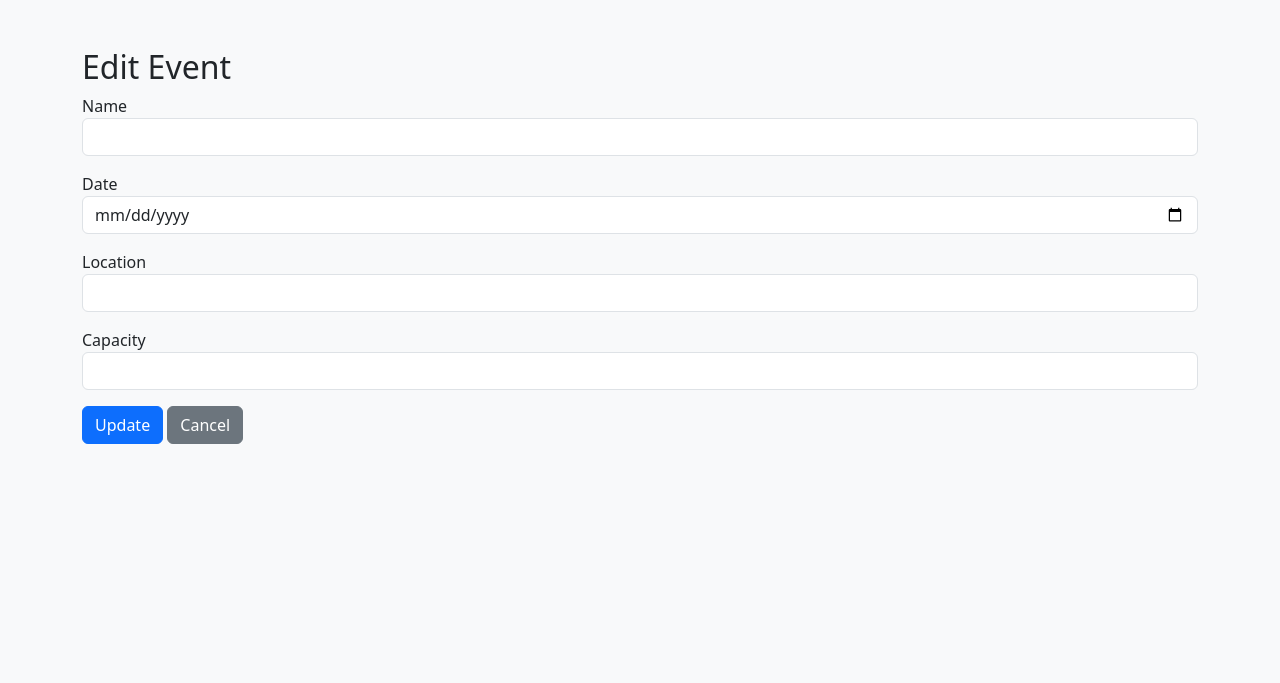
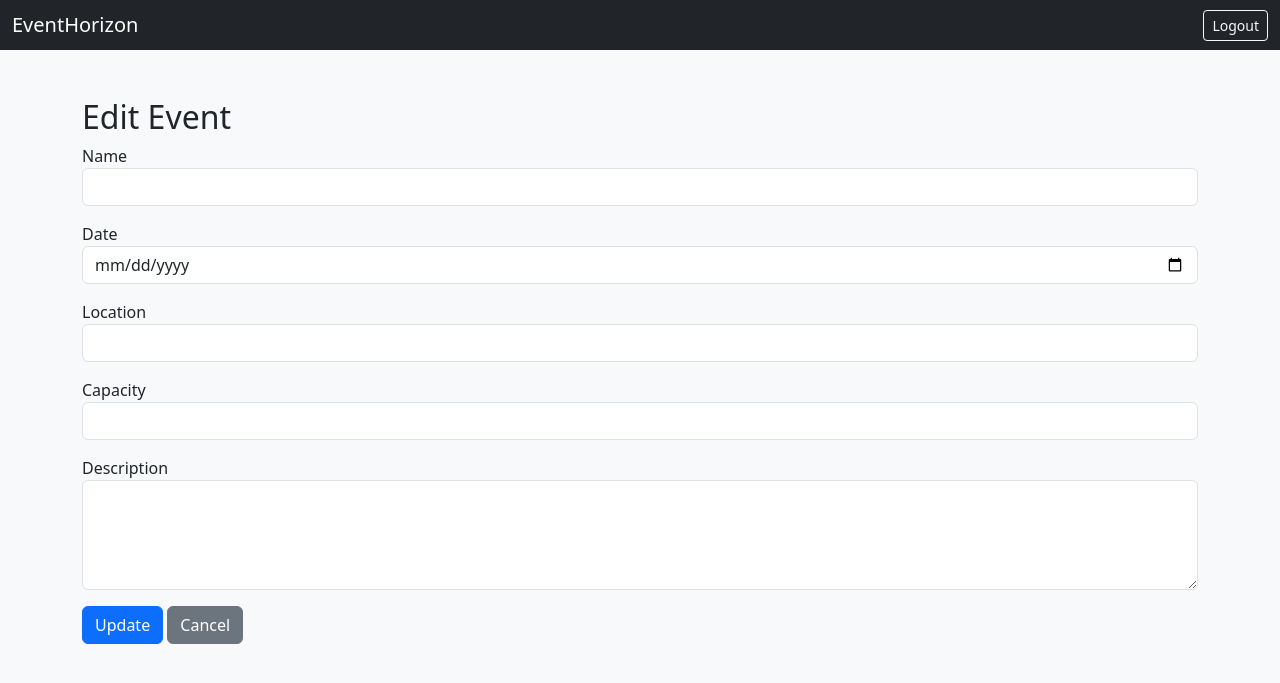
Before and after one commit to frhnahnr/eventportal, a Flask app: template templates/edit_event.html in a window 1280 px wide. Shown: the top 683 px of the page. Run offline with Flask 3, Linux system fonts and the light colour scheme; the template is opened without the code that fills it, so the values that code supplies are empty.

Commit message:
Update edit_event.html

```diff
--- a/templates/edit_event.html
+++ b/templates/edit_event.html
@@ -1,10 +1,22 @@
 <!DOCTYPE html>
 <html>
 <head>
-    <title>Edit Event</title>
+    <title>Edit Event | EventHorizon</title>
     <link href="https://cdn.jsdelivr.net/npm/bootstrap@5.3.0/dist/css/bootstrap.min.css" rel="stylesheet">
 </head>
 <body class="bg-light">
+
+<!-- EventHorizon Navbar -->
+<nav class="navbar navbar-dark bg-dark">
+    <div class="container-fluid d-flex justify-content-between align-items-center">
+        <span class="navbar-brand mb-0 h1">EventHorizon</span>
+        <form action="/logout" method="post">
+            <button type="submit" class="btn btn-outline-light btn-sm">Logout</button>
+        </form>
+    </div>
+</nav>
+
+<!-- Edit Event Form -->
 <div class="container mt-5">
     <h2>Edit Event</h2>
     <form method="POST">
@@ -24,9 +36,14 @@
             <label>Capacity</label>
             <input type="number" name="capacity" class="form-control" value="{{ event.Capacity }}" required>
         </div>
+        <div class="mb-3">
+            <label>Description</label>
+            <textarea name="description" class="form-control" rows="4" required>{{ event.Description }}</textarea>
+        </div>
         <button type="submit" class="btn btn-primary">Update</button>
         <a href="/organizer/dashboard" class="btn btn-secondary">Cancel</a>
     </form>
 </div>
+
 </body>
 </html>
```
